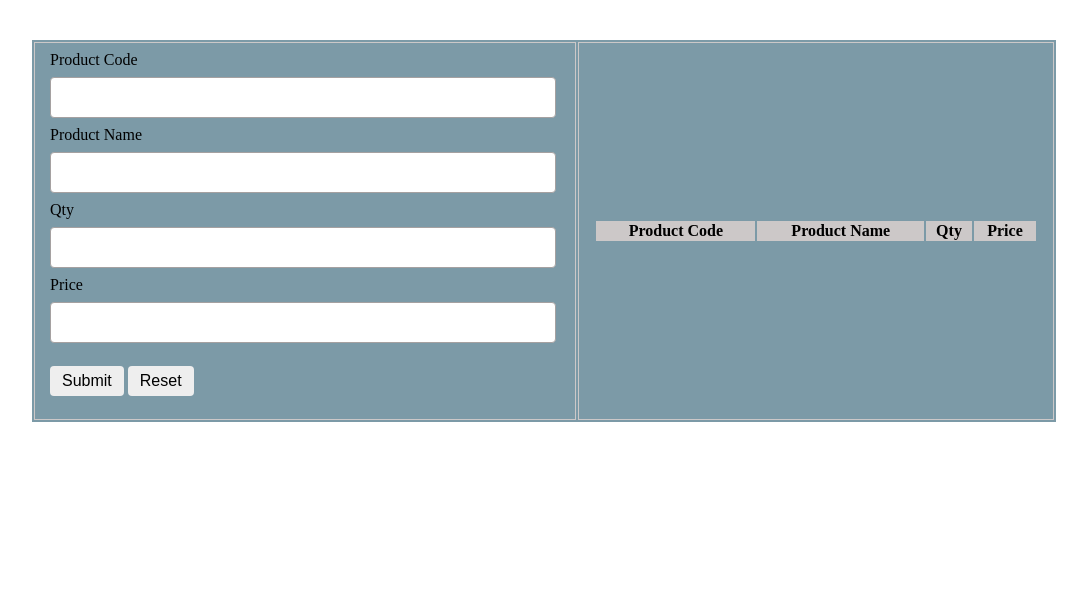
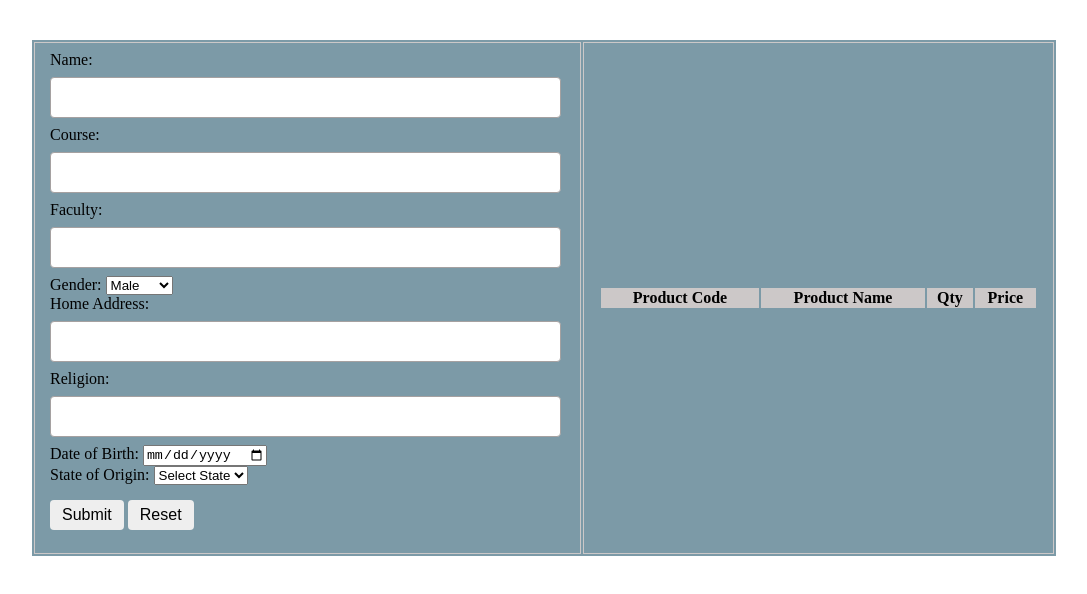
Before and after one commit to areocodr/areocodr.github.io, a plain HTML site: page crud.html in a window 1280 px wide. Shown: the whole page, without its empty margins (96-1183 px from the left). Drawn offline with Linux system fonts and the light colour scheme.

Commit message:
added student forms

```diff
--- a/crud.html
+++ b/crud.html
@@ -11,22 +11,80 @@
   <table>
     <tr>
       <td>
-        <form autocomplete="off" onsubmit="onFormSubmit()">
+        <form id="studentForm"  onsubmit="onFormSubmit()">
         <div>
-          <label for="productCode">Product Code</label>
-          <input type="text" name="productCode" id="productCode">
+          <label for="name">Name:</label>
+      <input type="text" id="name" required />
         </div>
         <div>
-          <label for="product">Product Name</label>
-          <input type="text" name="product" id="product">
+          <label for="course">Course:</label>
+      <input type="text" id="course" required />
         </div>
         <div>
-          <label for="qty">Qty</label>
-          <input type="text" name="qty" id="qty">
+          <label for="faculty">Faculty:</label>
+      <input type="text" id="faculty" required />
         </div>
         <div>
-          <label for="perPrice">Price</label>
-          <input type="text" name="perPrice" id="perPrice">
+          <label for="gender">Gender:</label>
+      <select id="gender" required>
+        <option value="male">Male</option>
+        <option value="female">Female</option>
+        <option value="other">Female</option>
+      </select>
+        </div>
+        <div>
+          <label for="address">Home Address:</label>
+      <input type="text" id="address" required />
+        </div>
+        <div>
+          <label for="religion">Religion:</label>
+      <input type="text" id="religion" required />
+        </div>
+        <div>
+          <label for="dob">Date of Birth:</label>
+      <input type="date" id="dob" required />
+        </div>
+        <div>
+          <label for="state">State of Origin:</label>
+    <select id="state" required>
+        <option value="" disabled selected>Select State</option>
+        <option value="Abia">Abia</option>
+        <option value="Adamawa">Adamawa</option>
+        <option value="Akwa Ibom">Akwa Ibom</option>
+        <option value="Anambra">Anambra</option>
+        <option value="Bauchi">Bauchi</option>
+        <option value="Bayelsa">Bayelsa</option>
+        <option value="Benue">Benue</option>
+        <option value="Borno">Borno</option>
+        <option value="Cross River">Cross River</option>
+        <option value="Delta">Delta</option>
+        <option value="Ebonyi">Ebonyi</option>
+        <option value="Edo">Edo</option>
+        <option value="Ekiti">Ekiti</option>
+        <option value="Enugu">Enugu</option>
+        <option value="Gombe">Gombe</option>
+        <option value="Imo">Imo</option>
+        <option value="Jigawa">Jigawa</option>
+        <option value="Kaduna">Kaduna</option>
+        <option value="Kano">Kano</option>
+        <option value="Katsina">Katsina</option>
+        <option value="Kebbi">Kebbi</option>
+        <option value="Kogi">Kogi</option>
+        <option value="Kwara">Kwara</option>
+        <option value="Lagos">Lagos</option>
+        <option value="Nasarawa">Nasarawa</option>
+        <option value="Niger">Niger</option>
+        <option value="Ogun">Ogun</option>
+        <option value="Ondo">Ondo</option>
+        <option value="Osun">Osun</option>
+        <option value="Oyo">Oyo</option>
+        <option value="Plateau">Plateau</option>
+        <option value="Rivers">Rivers</option>
+        <option value="Sokoto">Sokoto</option>
+        <option value="Taraba">Taraba</option>
+        <option value="Yobe">Yobe</option>
+        <option value="Zamfara">Zamfara</option>
+    </select>
         </div>
 
         <div class="form_action--button">
```
Also changed, not shown: dashboard-script.js (+64 -0 lines), students.html (added, +145 -0 lines).
